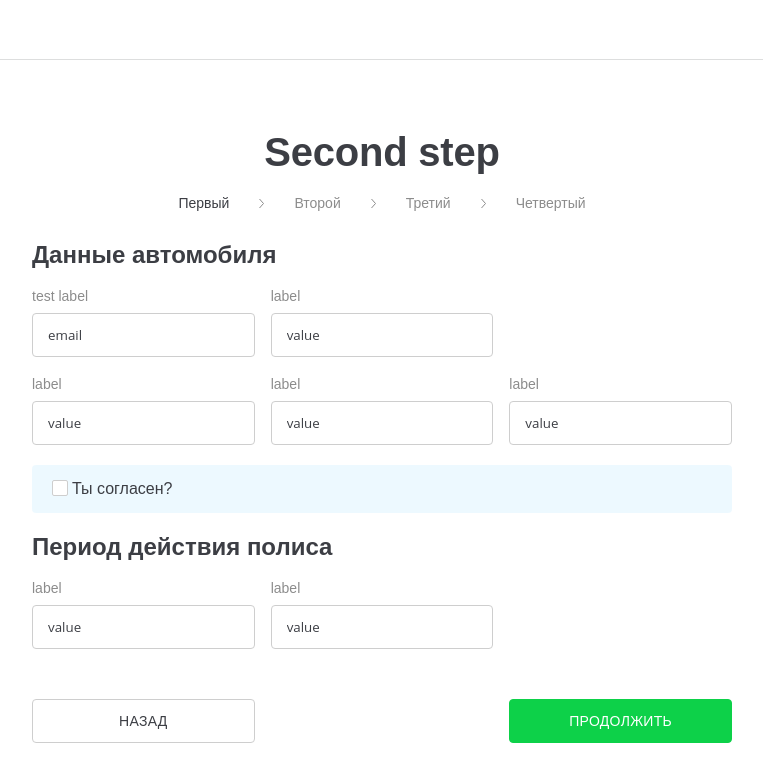
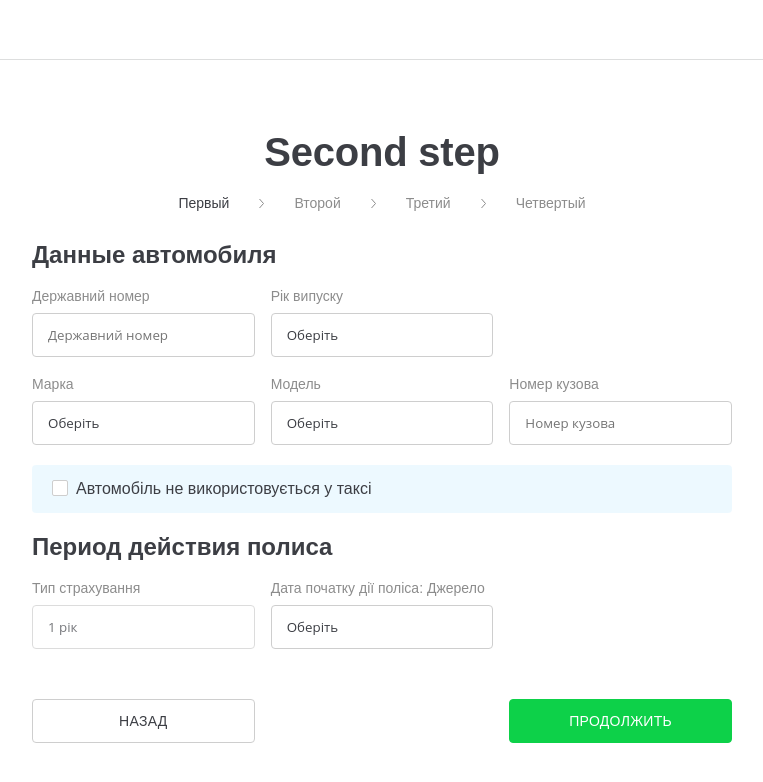
Before and after one commit to evgenii-del/1portal, a React (Create React App) app: page / in a window 1280 px wide. Both pictures are taken after a click on the element "Рассчитать без номера". Shown: the top 782 px of the page, without its empty margins (258-1021 px from the left). Built offline with nearby package versions, Linux system fonts and the light colour scheme.

Commit message:
Fill fields

```diff
--- a/src/assets/styles/components/CarTaxiConfirmation.scss
+++ b/src/assets/styles/components/CarTaxiConfirmation.scss
@@ -28,8 +28,10 @@
   }
 
   &__label {
-    padding-left: 20px;
+    padding-left: 24px;
     color: #3c3e44;
+
+    user-select: none;
 
     &:before {
       position: absolute;
--- a/src/assets/styles/components/Common/CustomTextInput.scss
+++ b/src/assets/styles/components/Common/CustomTextInput.scss
@@ -37,6 +37,10 @@
       border-color: rgba(13, 209, 73, 0.5);
     }
 
+    &:disabled {
+      border: 1px solid #cecece;
+    }
+
     &_error {
       border-color: #c11d1d;
 
--- a/src/components/CarTaxiConfirmation.tsx
+++ b/src/components/CarTaxiConfirmation.tsx
@@ -12,7 +12,7 @@ const CarTaxiConfirmation: FC = (): JSX.Element => {
         />
         {/* eslint-disable-next-line jsx-a11y/label-has-associated-control */}
         <label className="checkbox__label" htmlFor="checkbox_1">
-          Ты согласен?
+          Автомобіль не використовується у таксі
         </label>
       </div>
     </div>
--- a/src/components/Common/CustomSelect.tsx
+++ b/src/components/Common/CustomSelect.tsx
@@ -6,29 +6,37 @@ interface OptionInterface {
 }
 
 interface CustomSelectProp {
+  label: string;
   options: OptionInterface[];
-  selectedOption: number;
+  selectedOption: number | undefined;
   onChange(e: ChangeEvent<HTMLSelectElement>): void;
+  disabled?: boolean;
 }
 
 const CustomSelect: FC<CustomSelectProp> = ({
+  label,
   selectedOption,
   options,
   onChange,
+  disabled,
 }: CustomSelectProp): JSX.Element => {
   return (
     <div className="custom-text-input">
       {/* eslint-disable-next-line jsx-a11y/label-has-associated-control */}
-      <label className="custom-text-input__label">Label</label>
+      <label className="custom-text-input__label">{label}</label>
       <div>
         <select
           className="custom-text-input__input"
-          value={selectedOption}
+          defaultValue={selectedOption}
           onChange={(e: ChangeEvent<HTMLSelectElement>) => onChange(e)}
+          disabled={disabled}
         >
-          {options.map(({ value, label }) => (
-            <option value={value} key={value}>
-              {label}
+          <option value={0} disabled hidden>
+            Оберіть
+          </option>
+          {options.map(({ value: optionValue, label: optionLabel }) => (
+            <option value={optionValue} key={optionValue}>
+              {optionLabel}
             </option>
           ))}
         </select>
@@ -37,4 +45,8 @@ const CustomSelect: FC<CustomSelectProp> = ({
   );
 };
 
+CustomSelect.defaultProps = {
+  disabled: false,
+};
+
 export default CustomSelect;
--- a/src/components/Steps/CarDetailsStep.tsx
+++ b/src/components/Steps/CarDetailsStep.tsx
@@ -1,21 +1,47 @@
-import React, { FC, useState } from "react";
-// eslint-disable-next-line import/no-named-as-default,import/no-named-as-default-member
+import React, { ChangeEvent, FC, useState } from "react";
 import CustomTextInput from "../Common/CustomTextInput";
 import CarTaxiConfirmation from "../CarTaxiConfirmation";
+import CustomSelect from "../Common/CustomSelect";
+
+const years = [
+  { label: "1", value: 1 },
+  { label: "2", value: 2 },
+];
+const insuranceTypeArr = [{ label: "1 рік", value: 1 }];
+const makeArr = [{ label: "1", value: 1 }];
+const modelArr = [{ label: "1", value: 1 }];
 
 const CarDetailsStep: FC = (): JSX.Element => {
-  const [email, setEmail] = useState("email");
-  const [emailError, setEmailError] = useState("Ошибочка");
+  const [stateNumber, setStateNumber] = useState("");
+  const [selectedYear, setSelectedYear] = useState(0);
+  const [make, setMake] = useState(0);
+  const [model, setModel] = useState(0);
+  const [bodyNumber, setBodyNumber] = useState("");
+  const insuranceType = 1;
+  const [startDate, setStartDate] = useState(0);
 
-  const emailHandler = (e: any) => {
-    setEmail(e.target.value);
-    const re =
-      /^(([^<>()[\]\\.,;:\s@"]+(\.[^<>()[\]\\.,;:\s@"]+)*)|(".+"))@((\[[0-9]{1,3}\.[0-9]{1,3}\.[0-9]{1,3}\.[0-9]{1,3}\])|(([a-zA-Z\-0-9]+\.)+[a-zA-Z]{2,}))$/;
-    if (!re.test(String(email).toLowerCase())) {
-      setEmailError("Ошибочка");
-    } else {
-      setEmailError("");
-    }
+  const handleStateNumber = (e: ChangeEvent<HTMLInputElement>) => {
+    setStateNumber(e.target.value);
+  };
+
+  const handleSelectedYear = (e: ChangeEvent<HTMLSelectElement>) => {
+    setSelectedYear(+e.target.value);
+  };
+
+  const handleMake = (e: ChangeEvent<HTMLSelectElement>) => {
+    setMake(+e.target.value);
+  };
+
+  const handleModel = (e: ChangeEvent<HTMLSelectElement>) => {
+    setModel(+e.target.value);
+  };
+
+  const handleBodyNumber = (e: ChangeEvent<HTMLInputElement>) => {
+    setBodyNumber(e.target.value);
+  };
+
+  const handleStartDate = (e: ChangeEvent<HTMLSelectElement>) => {
+    setStartDate(+e.target.value);
   };
 
   return (
@@ -25,18 +51,37 @@ const CarDetailsStep: FC = (): JSX.Element => {
         <div className="car-details__car-data-container">
           <div className="car-details__car-data-row">
             <CustomTextInput
-              label="test label"
-              placeholder="test placeholder"
-              value={email}
-              errorMessage={emailError}
-              onChange={emailHandler}
+              label="Державний номер"
+              placeholder="Державний номер"
+              value={stateNumber}
+              onChange={handleStateNumber}
             />
-            <CustomTextInput />
+            <CustomSelect
+              label="Рік випуску"
+              selectedOption={selectedYear}
+              options={years}
+              onChange={handleSelectedYear}
+            />
           </div>
           <div className="car-details__car-data-row">
-            <CustomTextInput />
-            <CustomTextInput />
-            <CustomTextInput />
+            <CustomSelect
+              label="Марка"
+              selectedOption={make}
+              options={makeArr}
+              onChange={handleMake}
+            />
+            <CustomSelect
+              label="Модель"
+              selectedOption={model}
+              options={modelArr}
+              onChange={handleModel}
+            />
+            <CustomTextInput
+              label="Номер кузова"
+              placeholder="Номер кузова"
+              value={bodyNumber}
+              onChange={handleBodyNumber}
+            />
           </div>
         </div>
       </div>
@@ -44,8 +89,19 @@ const CarDetailsStep: FC = (): JSX.Element => {
       <div className="car-details__period">
         <h2 className="car-details__period-title">Период действия полиса</h2>
         <div className="car-details__period-container">
-          <CustomTextInput />
-          <CustomTextInput />
+          <CustomSelect
+            label="Тип страхування"
+            options={insuranceTypeArr}
+            selectedOption={insuranceType}
+            onChange={() => {}}
+            disabled
+          />
+          <CustomSelect
+            label="Дата початку дії поліса: Джерело"
+            selectedOption={startDate}
+            options={years}
+            onChange={handleStartDate}
+          />
         </div>
       </div>
     </>
--- a/src/components/Steps/CustomerDetailsStep.tsx
+++ b/src/components/Steps/CustomerDetailsStep.tsx
@@ -7,8 +7,98 @@ const documentOptions = [
   { value: 2, label: "ID Card" },
   { value: 3, label: "Driver license" },
 ];
+const years = [
+  { label: "1", value: 1 },
+  { label: "2", value: 2 },
+];
 
 const CustomerDetailsStep: FC = (): JSX.Element => {
+  const [firstName, setFirstName] = useState("");
+  const [lastName, setLastName] = useState("");
+  const [parentName, setParentName] = useState("");
+  const [birthdayDate, setBirthdayDate] = useState(0);
+  const [individualNumber, setIndividualNumber] = useState("");
+  const [city, setCity] = useState(0);
+  const [street, setStreet] = useState("");
+  const [house, setHouse] = useState("");
+  const [apartment, setApartment] = useState("");
+  const [phone, setPhone] = useState("");
+  const [email, setEmail] = useState("");
+  const [seriesAndNumber, setSeriesAndNumber] = useState("");
+  const [issueDate, setIssueDate] = useState("");
+  const [issuedBy, setIssuedBy] = useState("");
+  const [number, setNumber] = useState("");
+  const [record, setRecord] = useState("");
+  const [validUntil, setValidUntil] = useState("");
+
+  const handleFirstName = (e: ChangeEvent<HTMLInputElement>) => {
+    setFirstName(e.target.value);
+  };
+
+  const handleLastName = (e: ChangeEvent<HTMLInputElement>) => {
+    setLastName(e.target.value);
+  };
+
+  const handleParentName = (e: ChangeEvent<HTMLInputElement>) => {
+    setParentName(e.target.value);
+  };
+
+  const handleBirthdayDate = (e: ChangeEvent<HTMLSelectElement>) => {
+    setBirthdayDate(+e.target.value);
+  };
+
+  const handleIndividualNumber = (e: ChangeEvent<HTMLInputElement>) => {
+    setIndividualNumber(e.target.value);
+  };
+
+  const handleCity = (e: ChangeEvent<HTMLSelectElement>) => {
+    setCity(+e.target.value);
+  };
+
+  const handleStreet = (e: ChangeEvent<HTMLInputElement>) => {
+    setStreet(e.target.value);
+  };
+
+  const handleHouse = (e: ChangeEvent<HTMLInputElement>) => {
+    setHouse(e.target.value);
+  };
+
+  const handleApartment = (e: ChangeEvent<HTMLInputElement>) => {
+    setApartment(e.target.value);
+  };
+
+  const handlePhone = (e: ChangeEvent<HTMLInputElement>) => {
+    setPhone(e.target.value);
+  };
+
+  const handleEmail = (e: ChangeEvent<HTMLInputElement>) => {
+    setEmail(e.target.value);
+  };
+
+  const handleSeriesAndNumber = (e: ChangeEvent<HTMLInputElement>) => {
+    setSeriesAndNumber(e.target.value);
+  };
+
+  const handleIssueDate = (e: ChangeEvent<HTMLInputElement>) => {
+    setIssueDate(e.target.value);
+  };
+
+  const handleIssuedBy = (e: ChangeEvent<HTMLInputElement>) => {
+    setIssuedBy(e.target.value);
+  };
+
+  const handleNumber = (e: ChangeEvent<HTMLInputElement>) => {
+    setNumber(e.target.value);
+  };
+
+  const handleRecord = (e: ChangeEvent<HTMLInputElement>) => {
+    setRecord(e.target.value);
+  };
+
+  const handleValidUntil = (e: ChangeEvent<HTMLInputElement>) => {
+    setValidUntil(e.target.value);
+  };
+
   const [selectedDocument, setSelectedDocument] = useState(1);
 
   const handleChangeDocument = (
@@ -24,25 +114,80 @@ const CustomerDetailsStep: FC = (): JSX.Element => {
         <h2 className="customer-details__info-title">Данные пользователя</h2>
         <div className="customer-details__info-container">
           <div className="customer-details__info-row">
-            <CustomTextInput />
-            <CustomTextInput />
-            <CustomTextInput />
+            <CustomTextInput
+              label="Прізвище"
+              placeholder="Прізвище"
+              value={firstName}
+              onChange={handleFirstName}
+            />
+            <CustomTextInput
+              label="Ім'я"
+              placeholder="Ім'я"
+              value={lastName}
+              onChange={handleLastName}
+            />
+            <CustomTextInput
+              label="По батькові"
+              placeholder="По батькові"
+              value={parentName}
+              onChange={handleParentName}
+            />
           </div>
           <div className="customer-details__info-row">
-            <CustomTextInput />
-            <CustomTextInput />
+            <CustomSelect
+              label="Рік народження"
+              selectedOption={birthdayDate}
+              options={years}
+              onChange={handleBirthdayDate}
+            />
+            <CustomTextInput
+              label="ІПН"
+              placeholder="ІПН"
+              value={individualNumber}
+              onChange={handleIndividualNumber}
+            />
           </div>
           <div className="customer-details__info-row">
-            <CustomTextInput />
-            <CustomTextInput />
+            <CustomSelect
+              label="Місто"
+              selectedOption={city}
+              options={years}
+              onChange={handleCity}
+            />
+            <CustomTextInput
+              label="Вулиця"
+              placeholder="Вулиця"
+              value={street}
+              onChange={handleStreet}
+            />
             <div className="customer-details__info-address">
-              <CustomTextInput />
-              <CustomTextInput />
+              <CustomTextInput
+                label="Дім"
+                placeholder="Дім"
+                value={house}
+                onChange={handleHouse}
+              />
+              <CustomTextInput
+                label="Квартира"
+                placeholder="Квартира"
+                value={apartment}
+                onChange={handleApartment}
+              />
             </div>
           </div>
           <div className="customer-details__info-row">
-            <CustomTextInput />
-            <CustomTextInput />
+            <CustomTextInput
+              label="Телефон"
+              placeholder="Телефон"
+              value={phone}
+              onChange={handlePhone}
+            />
+            <CustomTextInput
+              label="Пошта (email)"
+              placeholder="Пошта (email)"
+              value={email}
+              onChange={handleEmail}
+            />
           </div>
         </div>
       </div>
@@ -51,12 +196,31 @@ const CustomerDetailsStep: FC = (): JSX.Element => {
           <div className="customer-details__documents-passport">
             <div className="customer-details__documents-row">
               <CustomSelect
+                label="Документ"
                 options={documentOptions}
                 selectedOption={selectedDocument}
                 onChange={handleChangeDocument}
               />
-              <CustomTextInput />
-              <CustomTextInput />
+              <CustomTextInput
+                label="Серія і номер"
+                placeholder="Серія і номер"
+                value={seriesAndNumber}
+                onChange={handleSeriesAndNumber}
+              />
+              <CustomTextInput
+                label="Дата видачі"
+                placeholder="Дата видачі"
+                value={issueDate}
+                onChange={handleIssueDate}
+              />
+            </div>
+            <div className="customer-details__documents-row">
+              <CustomTextInput
+                label="Ким виданий"
+                placeholder="Ким виданий"
+                value={issuedBy}
+                onChange={handleIssuedBy}
+              />
             </div>
           </div>
         )}
@@ -64,15 +228,37 @@ const CustomerDetailsStep: FC = (): JSX.Element => {
           <div className="customer-details__documents-id-card">
             <div className="customer-details__documents-row">
               <CustomSelect
+                label="Документ"
                 options={documentOptions}
                 selectedOption={selectedDocument}
                 onChange={handleChangeDocument}
               />
-              <CustomTextInput />
-              <CustomTextInput />
+              <CustomTextInput
+                label="Номер"
+                placeholder="Номер"
+                value={number}
+                onChange={handleNumber}
+              />
+              <CustomTextInput
+                label="Запис"
+                placeholder="Запис"
+                value={record}
+                onChange={handleRecord}
+              />
             </div>
             <div className="customer-details__documents-row">
-              <CustomTextInput />
+              <CustomTextInput
+                label="Ким видана"
+                placeholder="Ким видана"
+                value={issuedBy}
+                onChange={handleIssuedBy}
+              />
+              <CustomTextInput
+                label="Дата видачі"
+                placeholder="Дата видачі"
+                value={issueDate}
+                onChange={handleIssueDate}
+              />
             </div>
           </div>
         )}
@@ -80,15 +266,37 @@ const CustomerDetailsStep: FC = (): JSX.Element => {
           <div className="customer-details__documents-driver-license">
             <div className="customer-details__documents-row">
               <CustomSelect
+                label="Документ"
                 options={documentOptions}
                 selectedOption={selectedDocument}
                 onChange={handleChangeDocument}
               />
-              <CustomTextInput />
-              <CustomTextInput />
+              <CustomTextInput
+                label="Серія і номер"
+                placeholder="Серія і номер"
+                value={seriesAndNumber}
+                onChange={handleSeriesAndNumber}
+              />
+              <CustomTextInput
+                label="Дата видачі"
+                placeholder="Дата видачі"
+                value={issueDate}
+                onChange={handleIssueDate}
+              />
             </div>
             <div className="customer-details__documents-row">
-              <CustomTextInput />
+              <CustomTextInput
+                label="Ким виданий"
+                placeholder="Ким виданий"
+                value={issuedBy}
+                onChange={handleIssuedBy}
+              />
+              <CustomTextInput
+                label="Дійсний до"
+                placeholder="Дійсний до"
+                value={validUntil}
+                onChange={handleValidUntil}
+              />
             </div>
           </div>
         )}
```
Also changed, not shown: src/components/Common/CustomTextInput.tsx (+3 -5 lines).
